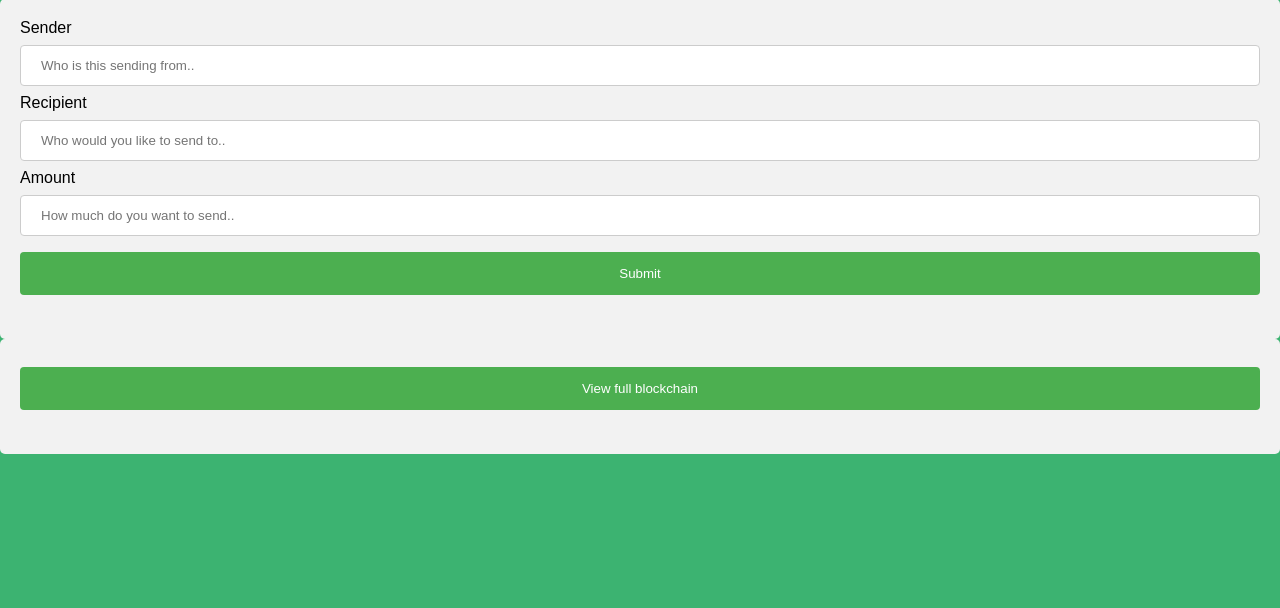
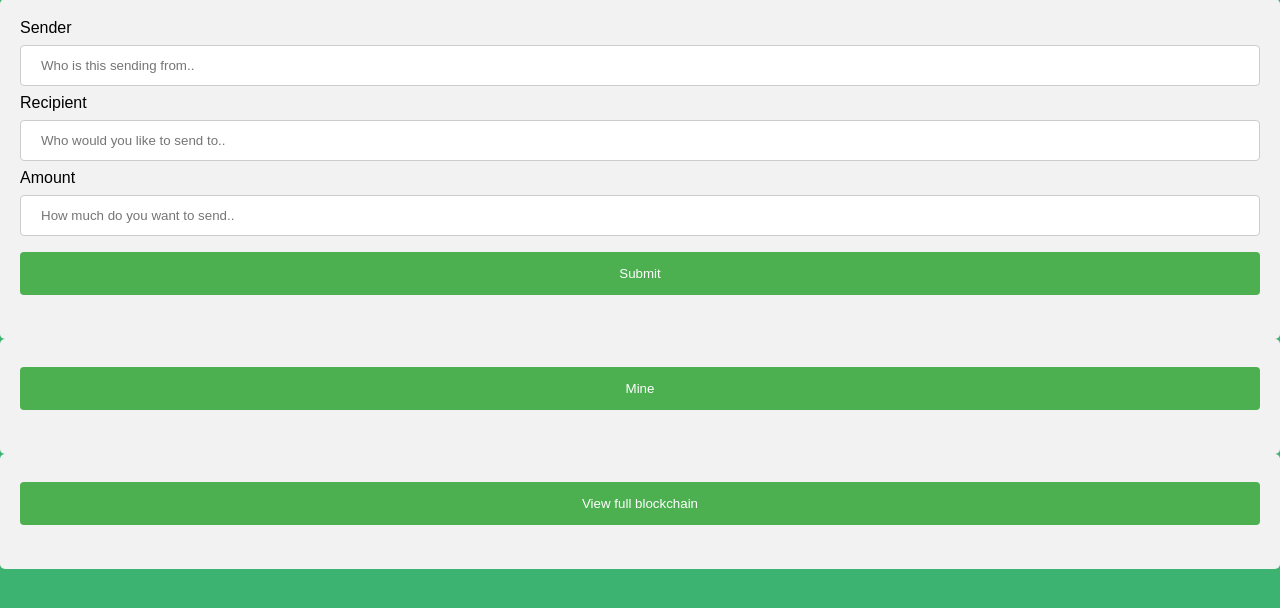
Before and after one commit to eHoward1996/BlackBucks, a Flask app: page /transactions in a window 1280 px wide. Shown: the part 42-650 px from the top of the page. Run offline with Flask 2, Linux system fonts and the light colour scheme.

Commit message:
Creating Transactions

```diff
--- a/BlockChain.py
+++ b/BlockChain.py
@@ -362,7 +362,7 @@ def new_transaction():
     response = {
         'message': f'Transaction will be added to block {index}'
     }
-    return render_template('new.html', summary=jsonify(response, 201))
+    return render_template('transactions.html', summary=jsonify(response, 201))
 
 
 @app.route('/chain', methods=['GET'])
--- a/templates/transactions.html
+++ b/templates/transactions.html
@@ -62,6 +62,11 @@ body{
 </div>
 
 <div>
+	<form action="/mine">
+	<input type="submit" name="mine" value="Mine">
+</form>
+</div>
+<div>
 	<form action="/chain">
 	<input type="submit" name="blockchain" value="View full blockchain">
 </form>
```
